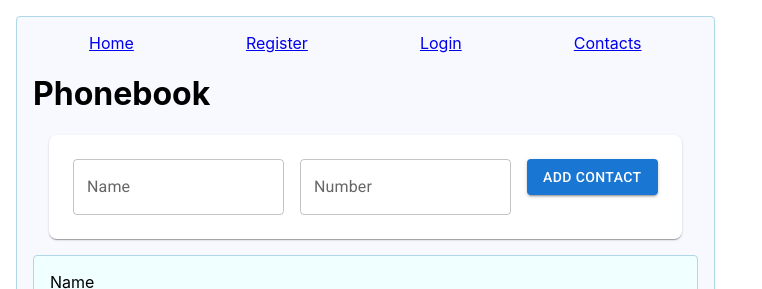
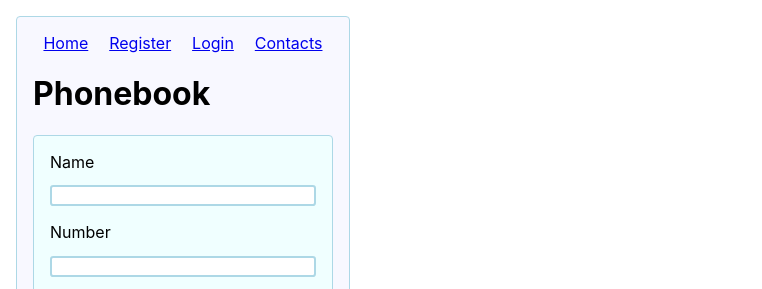
Before and after one commit to Andrew-Samoilov/goit-react-hw-08-phonebook, a React (Create React App) app: page /contacts in a window 1280 px wide. Shown: the top 289 px of the page, without its empty margins (0-762 px from the left). Built offline with nearby package versions, Linux system fonts and the light colour scheme; no server answers.

Commit message:
Remove mui

```diff
--- a/src/components/ContactForm.jsx
+++ b/src/components/ContactForm.jsx
@@ -4,9 +4,9 @@ import React, { useState } from "react";
 import { addContact } from "../redux/operations";
 import { selectContacts } from "../redux/selectors";
 
-import Button from '@mui/material/Button';
-import Box from '@mui/material/Box';
-import TextField from '@mui/material/TextField';
+// import Button from '@mui/material/Button';
+// import Box from '@mui/material/Box';
+// import TextField from '@mui/material/TextField';
 
 export const ContactForm = () => {
     const dispatch = useDispatch();
@@ -42,7 +42,7 @@ export const ContactForm = () => {
 
     return (
         <div>
-            <Box
+            {/* <Box
                 component="form"
                 sx={{
                     '& > :not(style)': { m: 1 },
@@ -58,7 +58,7 @@ export const ContactForm = () => {
                 <TextField id="outlined-basic" label="Name" variant="outlined" />
                 <TextField id="outlined-basic" label="Number" variant="outlined" />
                 <Button variant="contained" type="submit">Add contact</Button>
-            </Box>
+            </Box> */}
 
             <form className={css.contactForm} onSubmit={handleSubmit}>
                 <label className={css.contactLabel}>Name
```
Also changed, not shown: src/pages/Home.jsx (+12 -0 lines).
